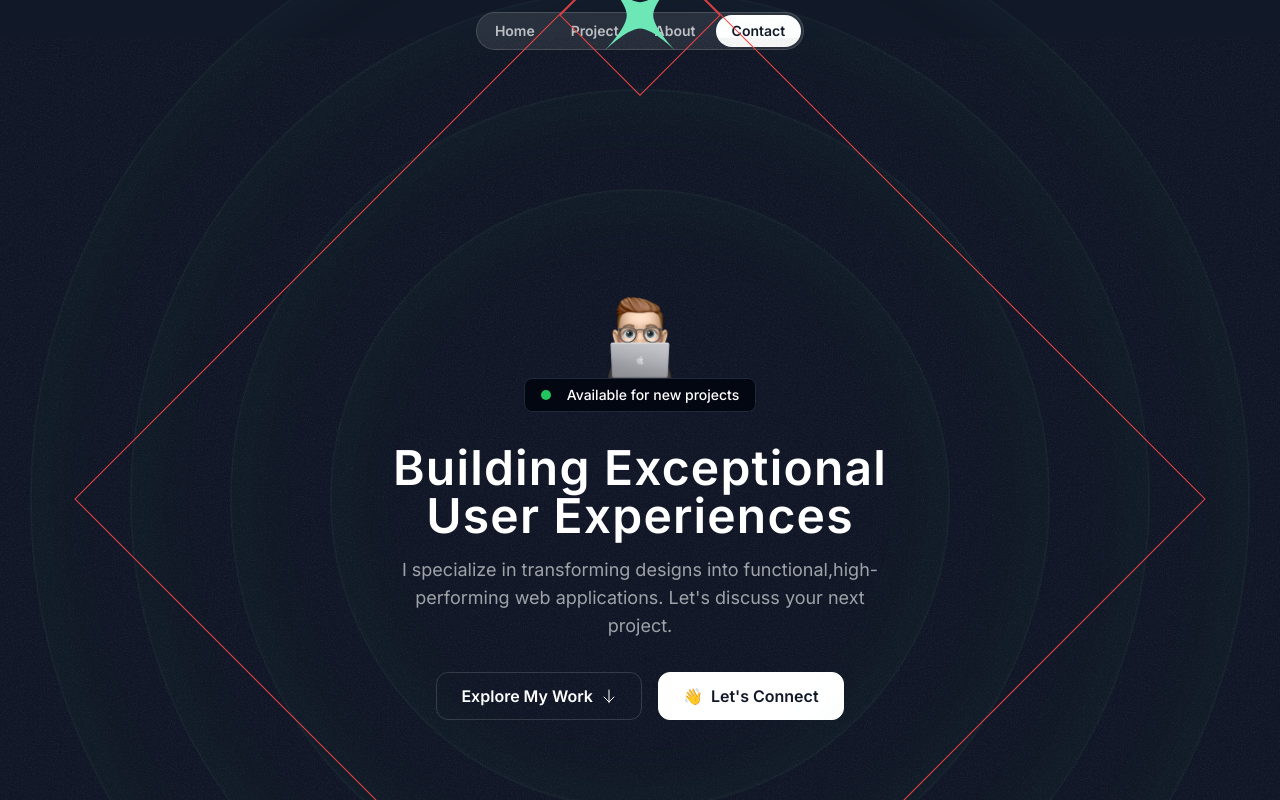
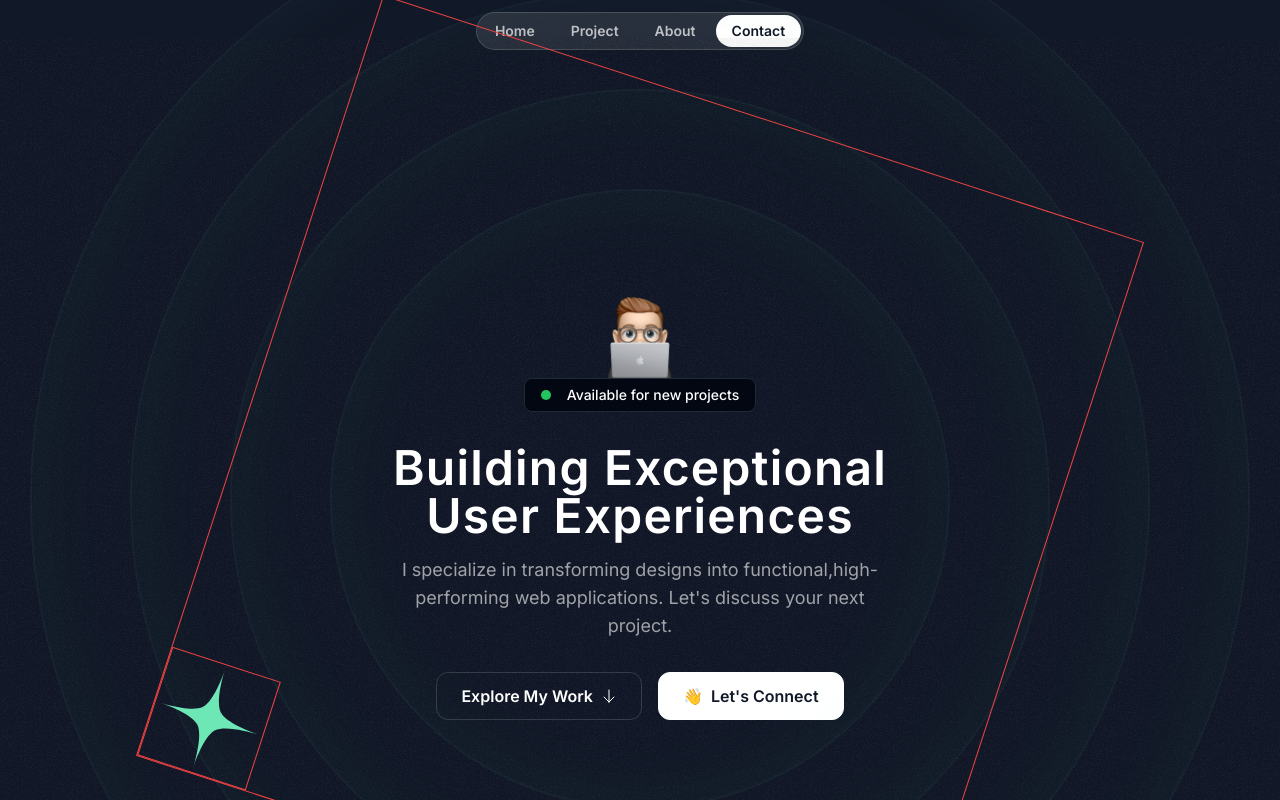
Before and after one commit to andrMaulana/single-page-portfolio, a Next.js app: page / in a window 1280 px wide. Shown: the top 800 px of the page. Built offline with nearby package versions, Linux system fonts and the light colour scheme; a web font is replaced by a local one.

Commit message:
change rotation star hero

```diff
--- a/src/sections/Hero.tsx
+++ b/src/sections/Hero.tsx
@@ -17,7 +17,7 @@ export const HeroSection = () => {
      <div className="size-[820px] hero-ring"></div>
      <div className="size-[1020px] hero-ring"></div>
      <div className="size-[1220px] hero-ring"></div>
-     <HeroOrbit size={800} rotation={45}>
+     <HeroOrbit size={800} rotation={-72}>
         <StarIcon className="size-28 text-emerald-300" />
         </HeroOrbit>
 
```
